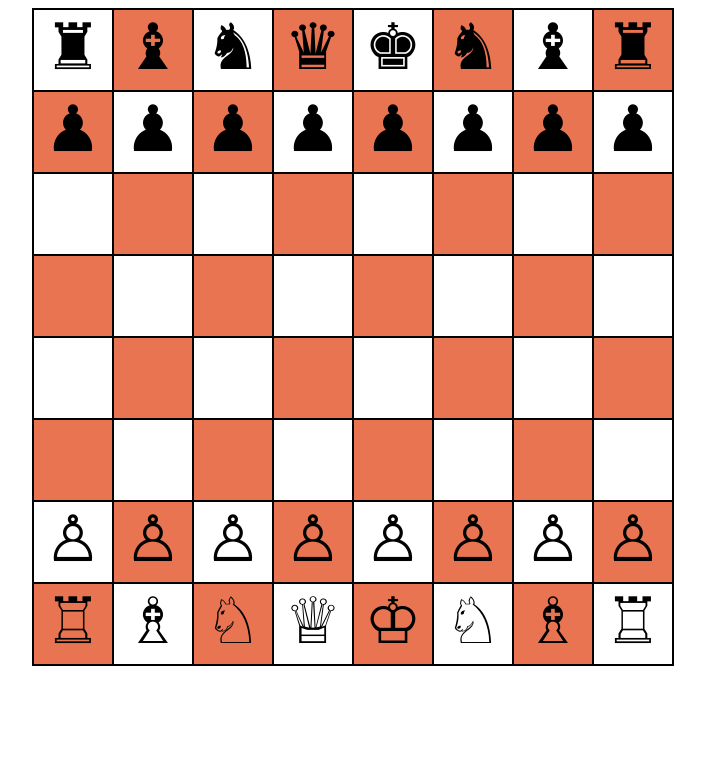
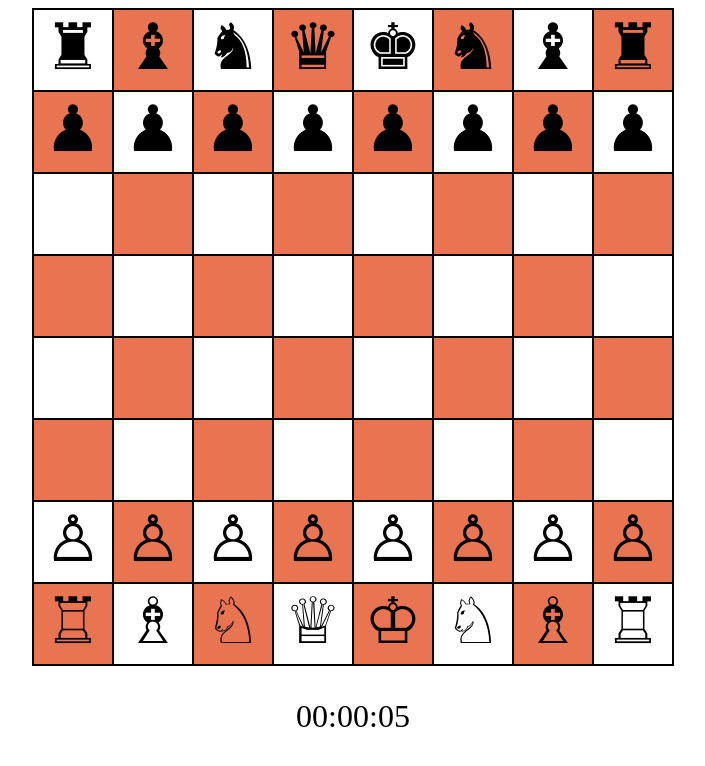
Before and after one commit to BojidarPanaiotov/JS-Web-Chess, a plain HTML site: page index.html in a window 1280 px wide. Shown: the whole page, without its empty margins (287-992 px from the left). Drawn offline with Linux system fonts and the light colour scheme.

Commit message:
Introduce timer

```diff
--- a/index.html
+++ b/index.html
@@ -10,6 +10,7 @@
 <body>
     <div id="chess-board">
     </div>
+    <div id="timer">00:00:00</div>
 </body>
 <script src="./scripts/init.js" type="module"></script>
 </html>
--- a/scripts/constants.js
+++ b/scripts/constants.js
@@ -10,6 +10,10 @@ const _canMoveBoxColor = '#4CBB17';
 const _canGetBoxColor = '#FF0000';
 const _blackBoxColor = '#E97451';
 const _whiteBoxColor = '#FFFFFF';
+
+// Selectors
+const _chessBoard = 'chess-board';
+const _timer = 'timer';
 
 // Black Figures
 const _blackPawn = '♟';
@@ -31,6 +35,8 @@ const _whiteKing = '♔';
 const _splitSymbol = '-';
 const _emptyString = '';
 const _dot = '.';
+const _twoDots = ':';
+const _zero = '0';
 
 export default {
     _white: _white,
@@ -44,6 +50,9 @@ export default {
     _canGetBoxColor: _canGetBoxColor,
     _blackBoxColor: _blackBoxColor,
     _whiteBoxColor: _whiteBoxColor,
+    // Selectors
+    _chessBoard: _chessBoard,
+    _timer: _timer,
     // Black Figures
     _blackPawn: _blackPawn,
     _blackRook: _blackRook,
@@ -61,5 +70,7 @@ export default {
     // Symbols
     _splitSymbol: _splitSymbol,
     _emptyString: _emptyString,
-    _dot: _dot
+    _dot: _dot,
+    _twoDots: _twoDots,
+    _zero: _zero
 }
--- a/scripts/init.js
+++ b/scripts/init.js
@@ -2,7 +2,7 @@ import constants from './constants.js';
 import figures from './utils/figureToDraw.js';
 import Game from './utils/game.js';
 
-let chessBoardElement = document.querySelector('#chess-board');
+let chessBoardElement = document.getElementById(constants._chessBoard);
 let chessBoardMatrix = [];
 let lastClickedFigure;
 
@@ -11,6 +11,7 @@ Game.drawChessBoard(chessBoardElement,chessBoardMatrix,figures.figuresToDraw);
 
 // Listening for figure click
 chessBoardElement.addEventListener('click', function(e) {
+
   let canMove = e.target.classList.contains(constants._canMoveClass);
   let canGet = e.target.classList.contains(constants._canGetClass);
 
@@ -32,6 +33,6 @@ chessBoardElement.addEventListener('click', function(e) {
   if(figure) {
     Game.changeBoxesColor(figure.color, chessBoardMatrix, figure.getPossibleMoves(chessBoardMatrix));
   }
+});
 
-  // console.log('D:MATRIX',chessBoardMatrix);
-});
+Game.startTimer();
--- a/scripts/utils/game.js
+++ b/scripts/utils/game.js
@@ -160,6 +160,53 @@ function getCoordinatesAsString(x,y) {
   return x + constants._splitSymbol + y;
 }
 
+function startTimer() {
+  setInterval(function() {
+    let timerElement = document.getElementById(constants._timer);
+    let data = timerElement.textContent.split(constants._twoDots);
+
+    let time = [
+      // Hours
+      Number(data[0]),
+      // Minutes
+      Number(data[1]),
+      // Seconds
+      Number(data[2])
+    ];
+
+    // Increasing seconds
+    time[2] += 1;
+
+    if(time[2] === 60) {
+      // Resetting seconds
+      time[2] = 0;
+      // Adding one to the minute
+      time[1] += 1;
+    }
+
+    if(time[1] === 60) {
+      // Adding one to the hour
+      time[0] += 1;
+      // Resetting minutes
+      time[1] = 0;
+      // Resetting seconds
+      time[2] = 0;
+    }
+
+    let timeAsString = [];
+
+    time.map(el => {
+      if(el.toString().length === 1) {
+        timeAsString.push(constants._zero + el.toString());
+      } else {
+        timeAsString.push(el.toString());
+      }
+    });
+
+    timerElement.textContent = timeAsString[0] + constants._twoDots + timeAsString[1] + constants._twoDots + timeAsString[2];
+  }, 1000);
+}
+
 export default {
     getClickedFigureAsObject: getClickedFigureAsObject,
     drawChessBoard: drawChessBoard,
@@ -168,5 +215,6 @@ export default {
     normalizeChessBoard: normalizeChessBoard,
     removeFigure: removeFigure,
     moveFigure: moveFigure,
-    getCoordinatesAsString: getCoordinatesAsString
+    getCoordinatesAsString: getCoordinatesAsString,
+    startTimer: startTimer
 }
--- a/styles/board.css
+++ b/styles/board.css
@@ -4,6 +4,11 @@
     margin: 0 auto;
 }
 
+#timer {
+    margin: 1em auto;
+    text-align: center;
+    font-size: 2em;
+}
 .row {
     display: flex;
     flex-direction: row;
```
